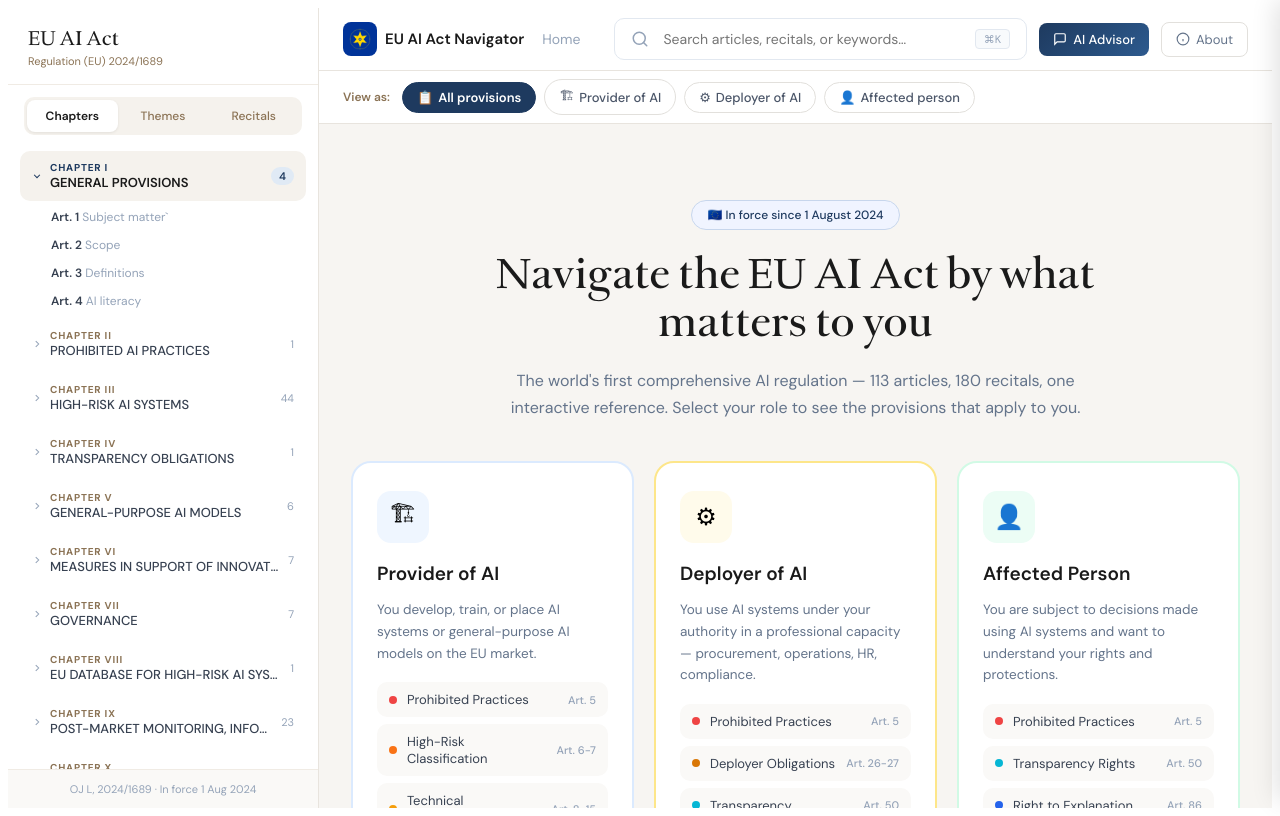
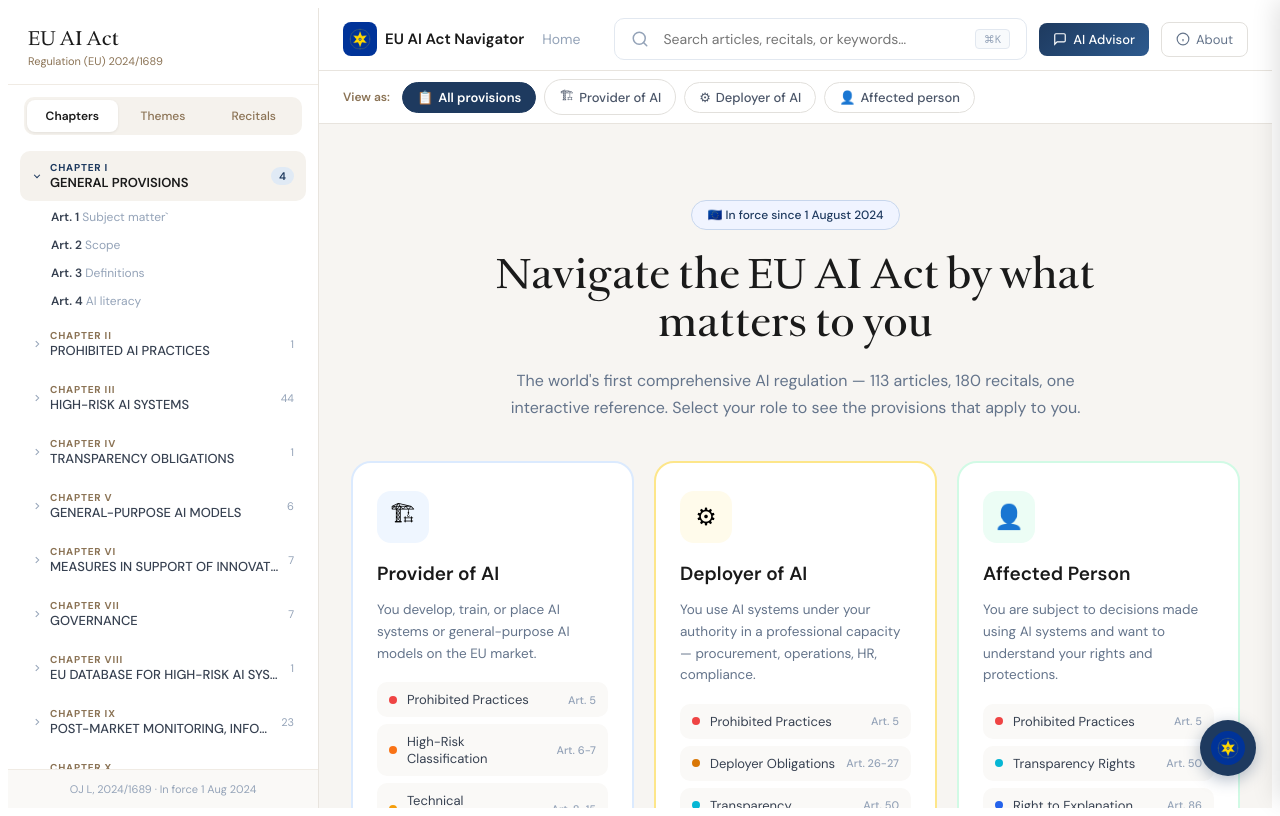
Before and after one commit to paulmccormack00/EUAIAct, a React (Vite) app: page / in a window 1280 px wide. Built offline with nearby package versions, Linux system fonts and the light colour scheme.

Commit message:
feat: add floating AI Advisor button in bottom-right corner
Persistent circular button with favicon image appears on all pages,
disappears when chat panel is open. Acts as failsafe for the subtle
top bar button.

Co-Authored-By: Claude Opus 4.6 <noreply@anthropic.com>

```diff
--- a/src/App.jsx
+++ b/src/App.jsx
@@ -2569,6 +2569,24 @@ export default function App() {
       {showAbout && <AboutModal onClose={() => setShowAbout(false)} />}
       {showTerms && <TermsModal onClose={() => setShowTerms(false)} />}
       {showPrivacy && <PrivacyModal onClose={() => setShowPrivacy(false)} />}
+      {/* Floating AI Advisor Button */}
+      {!chatOpen && (
+        <button
+          className="fab-advisor"
+          onClick={() => setChatOpen(true)}
+          title="Ask the AI Advisor"
+          style={{
+            position: "fixed", bottom: 24, right: 24, zIndex: 15,
+            width: 56, height: 56, borderRadius: "50%", border: "none", cursor: "pointer",
+            background: "#1e3a5f", padding: 0, display: "flex", alignItems: "center", justifyContent: "center",
+            boxShadow: "0 4px 16px rgba(30,58,95,0.35)", transition: "all 0.2s",
+          }}
+          onMouseEnter={e => { e.currentTarget.style.transform = "scale(1.08)"; e.currentTarget.style.boxShadow = "0 6px 24px rgba(30,58,95,0.45)"; }}
+          onMouseLeave={e => { e.currentTarget.style.transform = "none"; e.currentTarget.style.boxShadow = "0 4px 16px rgba(30,58,95,0.35)"; }}
+        >
+          <img src="/apple-touch-icon.png" alt="AI Advisor" style={{ width: 34, height: 34, borderRadius: "50%" }} />
+        </button>
+      )}
       <ChatPanel isOpen={chatOpen} onClose={() => setChatOpen(false)} onArticleClick={(num) => { handleArticleClick(num); setChatOpen(false); }} onRecitalClick={() => { setView("recitals"); setChatOpen(false); }} currentArticle={view === "article" ? selectedArticle : null} />
     </div>
   );
```
